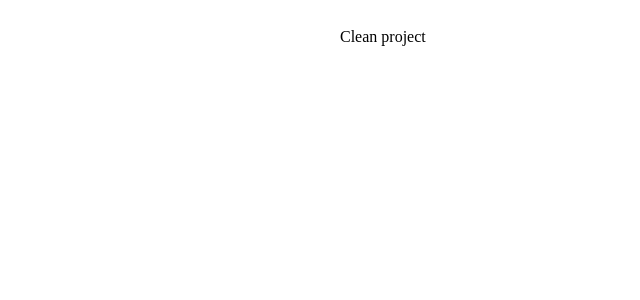
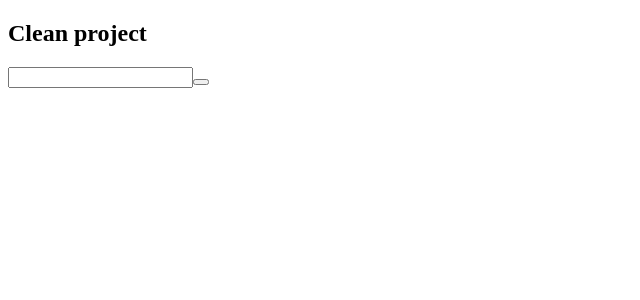
Before and after one commit to Vitalik1995Rikov/reactApp, a React (Create React App) app in the folder myapp/: page / in a window 1280 px wide. Shown: the top 300 px of the page, without its empty margins (0-640 px from the left). Built offline with nearby package versions, Linux system fonts and the light colour scheme.

Commit message:
Petrichenko2

```diff
--- a/myapp/src/App.css
+++ /dev/null
@@ -1,7 +0,0 @@
-.app {
-    display: flex;
-    flex-direction: column;
-    max-width: 600px;
-    padding: 20px;
-    margin: auto;
-  }
--- a/myapp/src/App.js
+++ /dev/null
@@ -1,11 +0,0 @@
-import "./App.css";
-
-function App() {
-    return (
-        <div className="app">
-            Clean project
-        </div>
-    )
-}
-
-export default App;
--- a/myapp/src/index.js
+++ b/myapp/src/index.js
@@ -1,11 +1,15 @@
 import React from 'react';
 import ReactDOM from 'react-dom';
-import App from "./App";
 
+const elem = (
+  <div>
+    <h2>Clean project</h2>
+    <input type="text"/>
+    <button/>
+  </div>
+);
 
 ReactDOM.render(
-    <React.StrictMode>
-        <App/>
-    </React.StrictMode>,
+    elem,
   document.getElementById('root')
 );
```
